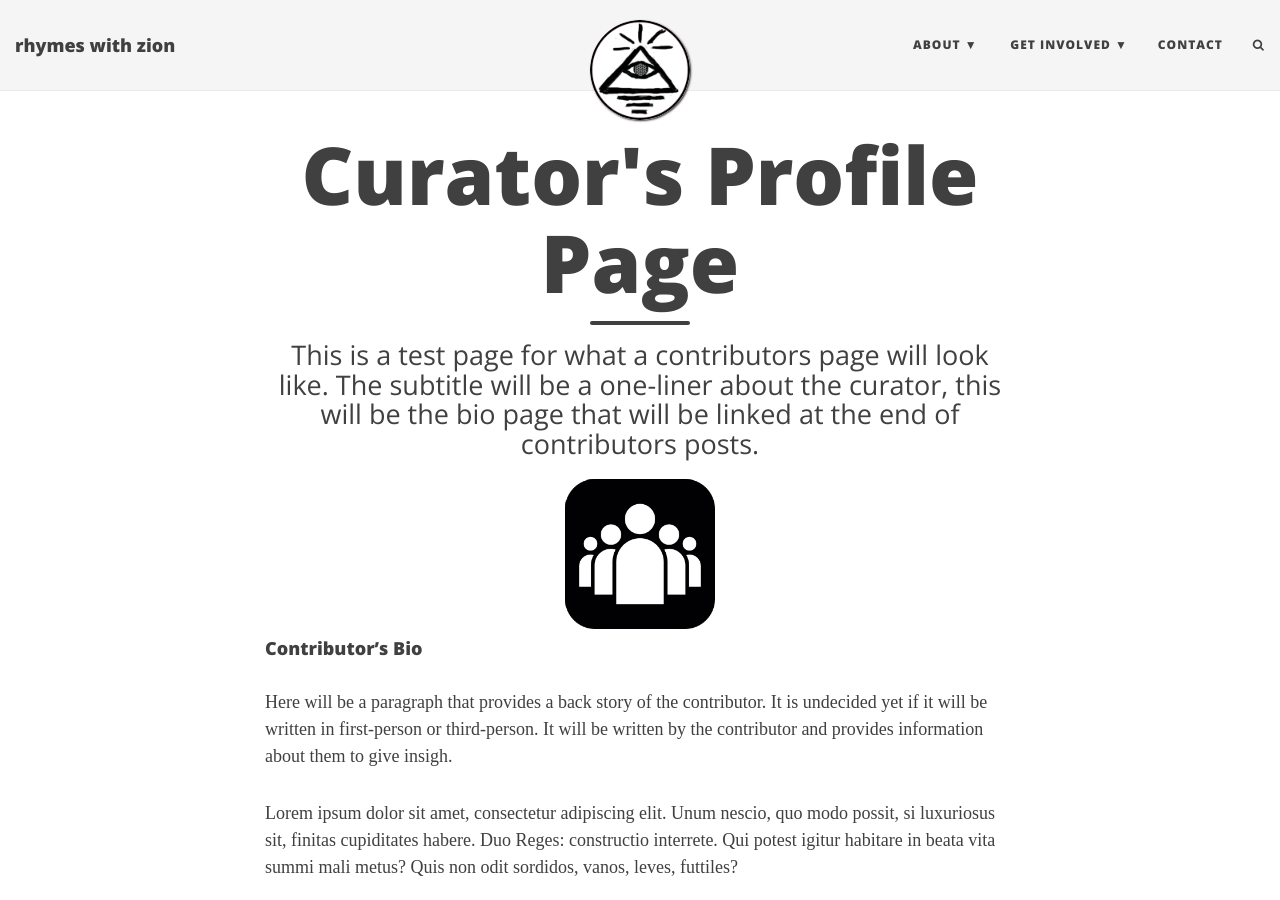
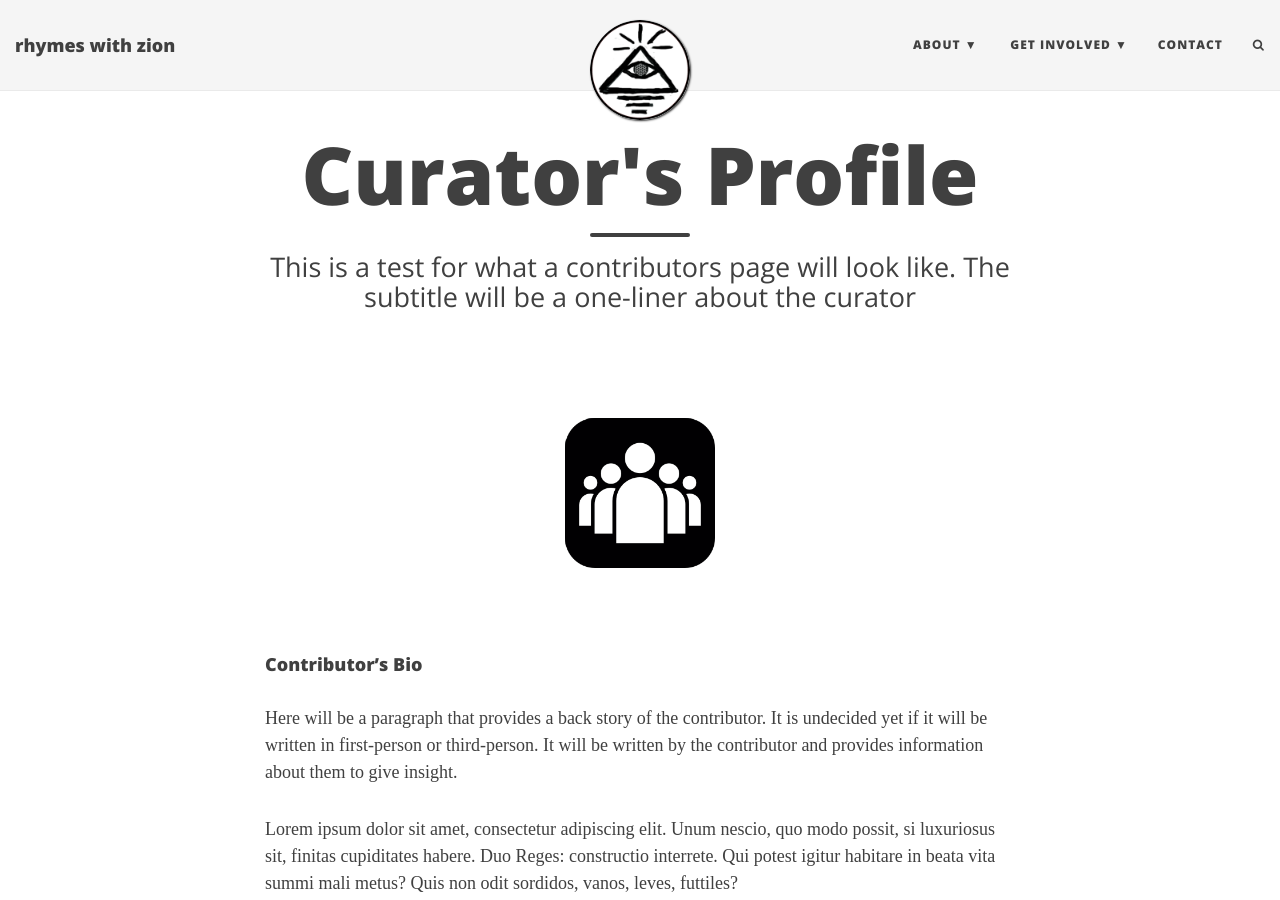
Before and after one commit to rhymeswithzion/rwz-test, a Jekyll site: the page built from contributors/test.md, in a window 1280 px wide and 900 px high. Built offline with Jekyll 4.4.1, drawn with Linux system fonts in a browser that asks for light colours; some web fonts are replaced; comment, search, counter and statistics services are not loaded.

```diff
--- a/contributors/test.md
+++ b/contributors/test.md
@@ -1,20 +1,20 @@
 ---
 layout: page
-title: Curator's Profile Page
+title: Curator's Profile
 subtitle: >-
-  This is a test page for what a contributors page will look like. The subtitle
-  will be a one-liner about the curator, this will be the bio page that will be
-  linked at the end of contributors posts.
+  This is a test for what a contributors page will look like. The subtitle will
+  be a one-liner about the curator
 published: true
 ---
-
+<br>
 <div style="text-align:center">
 <img src ="/img/test-contributor-icon.png"/>
 </div>
+<br>
 
 #### Contributor's Bio
 
-Here will be a paragraph that provides a back story of the contributor. It is undecided yet if it will be written in first-person or third-person. It will be written by the contributor and provides information about them to give insigh.
+Here will be a paragraph that provides a back story of the contributor. It is undecided yet if it will be written in first-person or third-person. It will be written by the contributor and provides information about them to give insight.
 
 Lorem ipsum dolor sit amet, consectetur adipiscing elit. Unum nescio, quo modo possit, si luxuriosus sit, finitas cupiditates habere. Duo Reges: constructio interrete. Qui potest igitur habitare in beata vita summi mali metus? Quis non odit sordidos, vanos, leves, futtiles?
 
```
